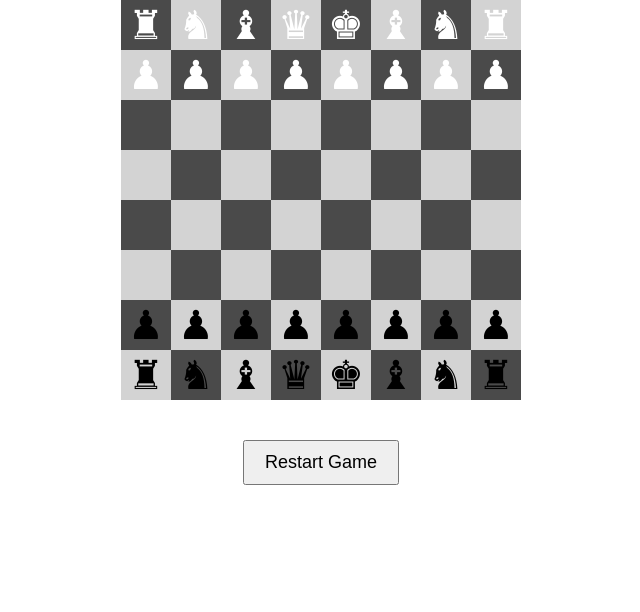
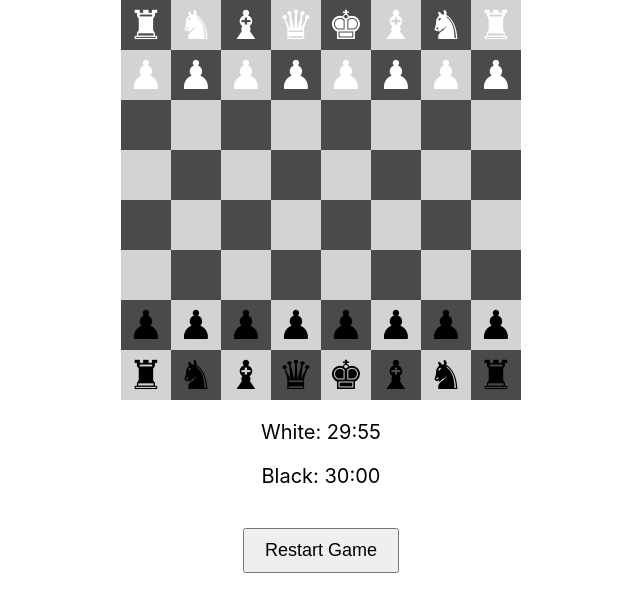
Before and after one commit to PanchenkoNaz/chess__app_react, a React (Create React App) app: page / in a window 1280 px wide. Shown: the top 612 px of the page, without its empty margins (319-959 px from the left). Built offline with nearby package versions, Linux system fonts and the light colour scheme; a web font is replaced by a local one.

Commit message:
add timer

```diff
--- a/src/components/ChessBoard.tsx
+++ b/src/components/ChessBoard.tsx
@@ -1,24 +1,58 @@
-import React, { useState, useEffect } from 'react';
+import React, { useState, useEffect, useRef } from 'react';
 import ChessSquare from './ChessSquare';
 import ChessPiece from './ChessPiece';
 import { Chess } from 'chess.js'; // Імпортуємо chess.js для логіки шахової гри
 
 const ChessBoard: React.FC = () => {
-  // Ініціалізуємо нову гру
   const [game, setGame] = useState(new Chess());
   const [board, setBoard] = useState(game.board());
   const [status, setStatus] = useState(''); // Статус гри (для відображення мата або шаху)
 
-  // Оновлення статусу гри (мат, шах, чи просто хід)
+  const [whiteTime, setWhiteTime] = useState(30 * 60); // 30 хвилин для білих
+  const [blackTime, setBlackTime] = useState(30 * 60); // 30 хвилин для чорних
+  const [isWhiteTurn, setIsWhiteTurn] = useState(true); // Відстежуємо, чий хід
+
+  const timerRef = useRef<NodeJS.Timeout | null>(null); // Для зберігання таймера
+
+  // Оновлюємо таймер для кожного гравця
   useEffect(() => {
     if (game.isCheckmate()) {
       setStatus('Checkmate! Game over');
+      clearInterval(timerRef.current as NodeJS.Timeout);
     } else if (game.isCheck()) {
       setStatus('Check!');
+    } else if (whiteTime <= 0) {
+      setStatus('Time out! Black wins!');
+      clearInterval(timerRef.current as NodeJS.Timeout);
+    } else if (blackTime <= 0) {
+      setStatus('Time out! White wins!');
+      clearInterval(timerRef.current as NodeJS.Timeout);
     } else {
-      setStatus(''); // Очищуємо статус, якщо немає шаху чи мата
+      setStatus('');
     }
-  }, [board, game]);
+  }, [board, whiteTime, blackTime]);
+
+  // Логіка для таймера кожного ходу
+  useEffect(() => {
+    if (isWhiteTurn) {
+      timerRef.current = setInterval(() => {
+        setWhiteTime((prev) => Math.max(prev - 1, 0));
+      }, 1000);
+    } else {
+      timerRef.current = setInterval(() => {
+        setBlackTime((prev) => Math.max(prev - 1, 0));
+      }, 1000);
+    }
+
+    return () => clearInterval(timerRef.current as NodeJS.Timeout); // Зупиняємо таймер після зміни ходу
+  }, [isWhiteTurn]);
+
+  // Конвертуємо секунди в формат хвилин і секунд
+  const formatTime = (seconds: number) => {
+    const minutes = Math.floor(seconds / 60);
+    const secs = seconds % 60;
+    return `${minutes}:${secs < 10 ? '0' : ''}${secs}`;
+  };
 
   // Функція для переміщення фігур
   const movePiece = (toX: number, toY: number, fromX: number, fromY: number) => {
@@ -29,6 +63,7 @@ const ChessBoard: React.FC = () => {
       const move = game.move({ from, to });
       if (move) {
         setBoard(game.board()); // Оновлюємо дошку після валідного ходу
+        setIsWhiteTurn(!isWhiteTurn); // Змінюємо хід гравця
       } else {
         setStatus('Invalid move!'); // Виводимо м'яке повідомлення для користувача
       }
@@ -71,6 +106,12 @@ const ChessBoard: React.FC = () => {
         {status}
       </div>
 
+      {/* Відображення таймерів для обох гравців */}
+      <div style={{ marginTop: '20px', fontSize: '20px' }}>
+        <p>White: {formatTime(whiteTime)}</p>
+        <p>Black: {formatTime(blackTime)}</p>
+      </div>
+
       {/* Кнопка для перезапуску гри */}
       <button
         style={{ marginTop: '20px', padding: '10px 20px', fontSize: '18px' }}
@@ -78,6 +119,9 @@ const ChessBoard: React.FC = () => {
           const newGame = new Chess(); // Створюємо нову гру
           setGame(newGame); // Оновлюємо стан гри
           setBoard(newGame.board()); // Оновлюємо дошку
+          setWhiteTime(30 * 60); // Перезапускаємо таймер білих
+          setBlackTime(30 * 60); // Перезапускаємо таймер чорних
+          setIsWhiteTurn(true); // Починає білий
           setStatus(''); // Очищуємо статус
         }}
       >
```
